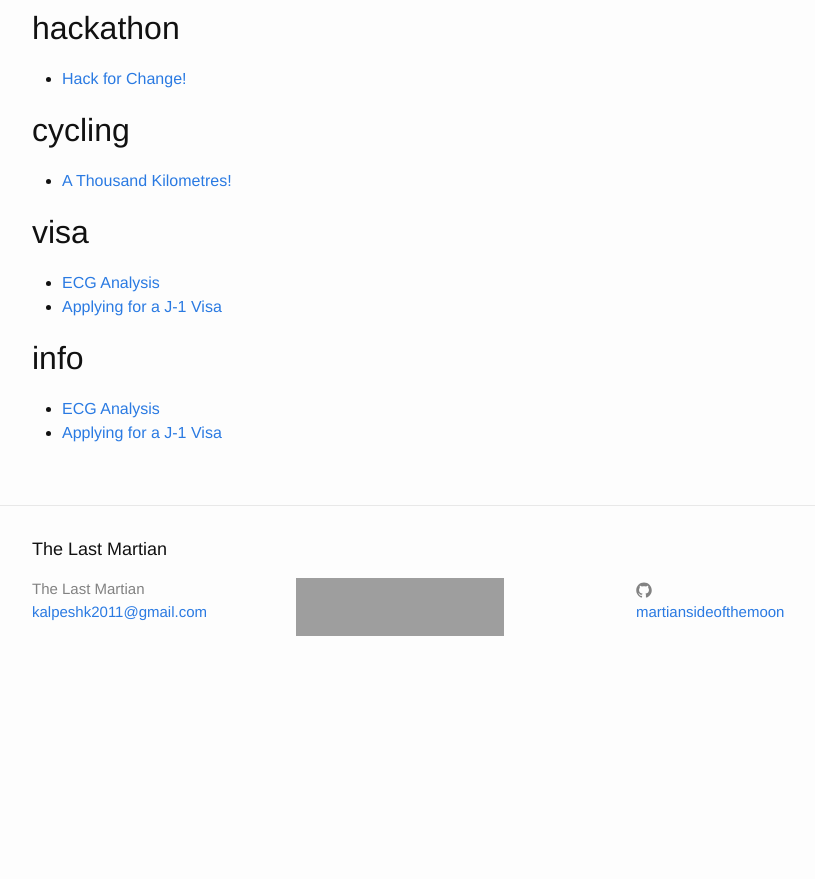
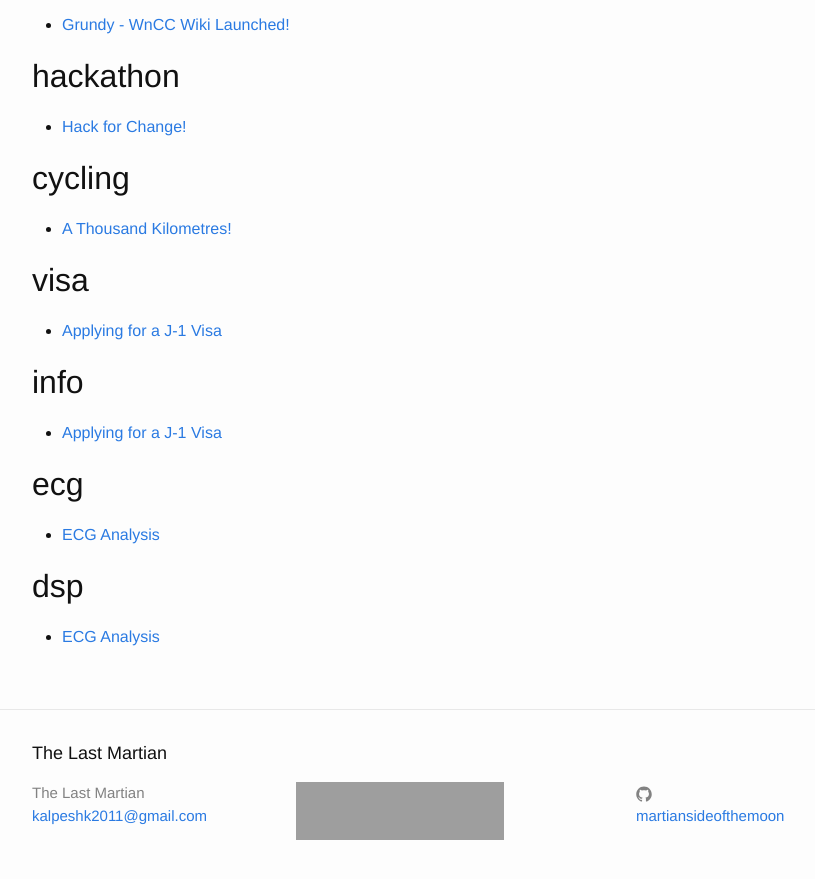
Before and after one commit to martiansideofthemoon/martiansideofthemoon.github.io, a Jekyll site: the page built from tags.html, in a window 1280 px wide and 900 px high, scrolled down 1309 px. Shown: the top 879 px of the window, without its empty margins (238-1053 px from the left). Built offline with Jekyll 4.4.1, drawn with Linux system fonts in a browser that asks for light colours; before the commit the page ends 2005 px from its top, so only the background shows below that; grey boxes are pictures that could not be loaded.

Commit message:
Updating ECG tags

```diff
--- a/_posts/2017-05-17-ecg-analysis.markdown
+++ b/_posts/2017-05-17-ecg-analysis.markdown
@@ -2,7 +2,7 @@
 layout: post
 title:  "ECG Analysis"
 date:   2017-05-17 10:00:55 +0530
-tags: visa info
+tags: ecg dsp
 ---
 
 *(With inputs from [Karan Chadha](https://www.facebook.com/karanchadha005) and [Abhin Shah](https://www.facebook.com/profile.php?id=100006442563676))*.
```
